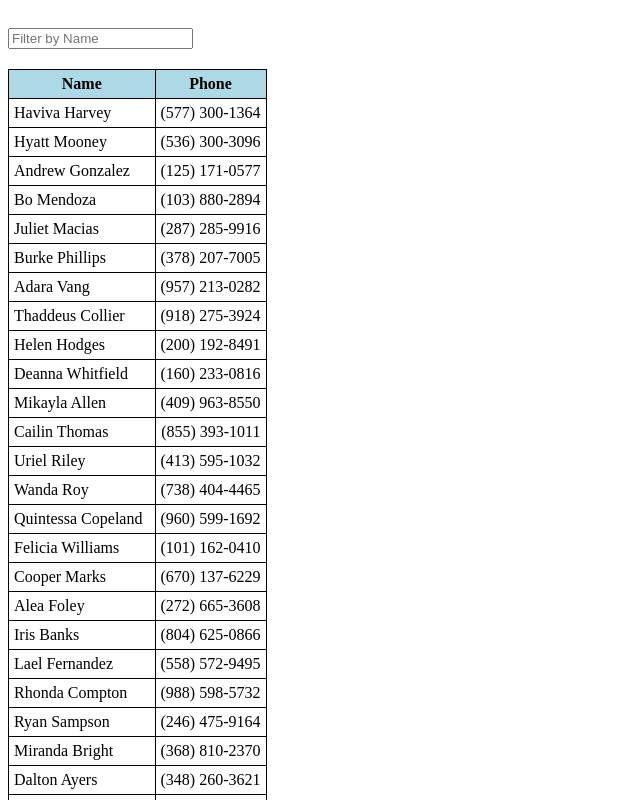
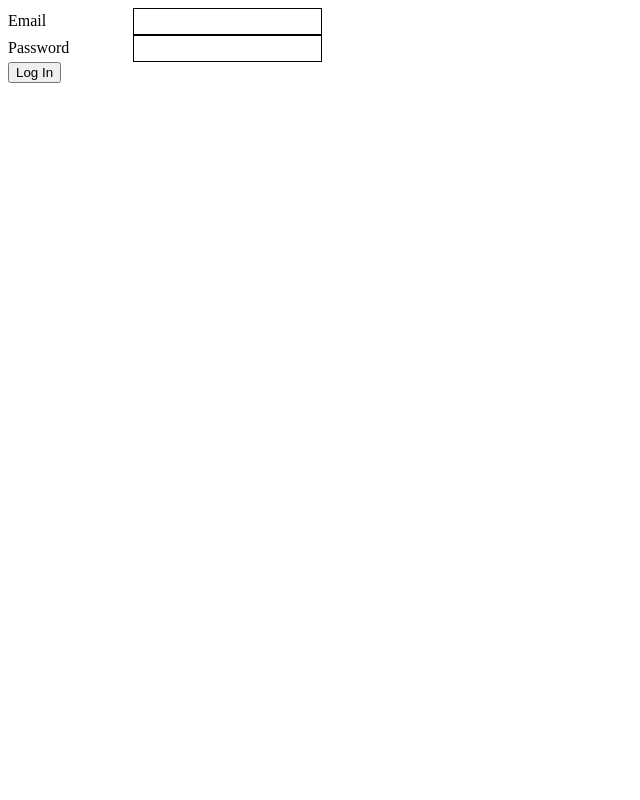
Before and after one commit to zrk/2pages, a Vue app: page / in a window 1280 px wide. Before the commit this address led to /data. Shown: the top 800 px of the page, without its empty margins (0-640 px from the left). Built offline with nearby package versions, Linux system fonts and the light colour scheme.

Commit message:
add Login Form with field validation

```diff
--- /dev/null
+++ b/src/components/InputField.vue
@@ -0,0 +1,117 @@
+<template>
+  <div
+    class="field"
+    :class="{ error }"
+  >
+
+    <label v-if="label" :for="name" class="field__label">
+      {{ label }}
+    </label>
+
+    <div class="field__input-zone">
+      <input
+        v-model="inputValue"
+        :type="type"
+        :name="name"
+        :id="name"
+        :value="value"
+        @input="input"
+        @blur="isBlured = true"
+        class="field__input"
+      />
+
+      <div v-show="error" class="field__error">
+        {{ error }}
+      </div>
+    </div>
+
+  </div>
+</template>
+
+<script>
+export default {
+  name: 'InputField',
+  props: {
+    value: String, // required for using <inputField v-model="...">
+    type: { type: String, default: 'text' },
+    name: { type: String, required: true },
+    label: String,
+    validation: Object,
+    doValidate: Boolean,
+  },
+
+  data() {
+    return {
+      inputValue: this.value,
+      isDirty: false,
+      isBlured: false,
+    };
+  },
+
+  computed: {
+    isValidationPending() {
+      return this.doValidate || (this.isDirty && this.isBlured);
+    },
+
+    isValid() {
+      if (!this.validation) return true;
+      return this.validation.check(this.inputValue);
+    },
+
+    error() {
+      return this.isValidationPending && !this.isValid
+        ? this.validation.errorMessage
+        : null;
+    },
+  },
+
+  methods: {
+    input(event) {
+      this.isDirty = true;
+      const value = this.isValid ? event.target.value : '';
+      this.$emit('input', value);
+    },
+  },
+};
+</script>
+
+
+<style lang="scss">
+.field {
+  display: flex;
+  flex-wrap: wrap;
+  align-items: baseline;
+}
+
+.field__label {
+  flex: 0 0 120px;
+}
+
+.field__input-zone {
+  flex: 1 1;
+
+  display: flex;
+  flex-wrap: wrap;
+  align-items: center;
+}
+
+.field__input {
+  border: 1px solid;
+  padding: 5px;
+}
+
+.field__input,
+.field__error {
+  margin-left: 5px;
+}
+
+.error {
+  .field__input {
+    border-color: red;
+  }
+  .field__error {
+    font-size: small;
+    color: red;
+  }
+}
+</style>
--- a/src/components/Login.vue
+++ b/src/components/Login.vue
@@ -1,22 +1,77 @@
 <template>
   <div class="login">
 
-    <h1>WORK IN PROGRESS!</h1>
+    <InputField
+      v-model="email"
+      name="email"
+      label="Email"
+      :validation="emailValidation"
+      :do-validate="isOnceSubmitted"
+    />
 
-    <label for="email">Email</label>
-    <input type="text" name="email" id="email" />
+    <InputField
+      type="password"
+      v-model="password"
+      name="password"
+      label="Password"
+      :validation="passwordValidation"
+      :do-validate="isOnceSubmitted"
+    />
 
-    <label for="password">Password</label>
-    <input type="password" name="password" id="password" />
+    <button
+      :disabled="!isSubmitEnabled"
+      @click="submit"
+    >
+      Log In
+    </button>
 
   </div>
 </template>
 
 <script>
+import InputField from './InputField.vue';
+
 export default {
   name: 'Login',
-  props: {
-    msg: String,
+
+  components: {
+    InputField,
+  },
+
+  data() {
+    return {
+      isOnceSubmitted: false,
+
+      email: '',
+      emailValidation: {
+        check: (value) => {
+          // Email validation from Vue Cookbook
+          // https://vuejs.org/v2/cookbook/form-validation.html#Using-Custom-Validation
+          // eslint-disable-next-line
+          const re = /^(([^<>()\[\]\\.,;:\s@"]+(\.[^<>()\[\]\\.,;:\s@"]+)*)|(".+"))@((\[[0-9]{1,3}\.[0-9]{1,3}\.[0-9]{1,3}\.[0-9]{1,3}\])|(([a-zA-Z\-0-9]+\.)+[a-zA-Z]{2,}))$/;
+          return re.test(value);
+        },
+        errorMessage: 'Invalid email address',
+      },
+
+      password: '',
+      passwordValidation: {
+        check: value => value.length >= 6,
+        errorMessage: 'Password must be at least 6 characters',
+      },
+    };
+  },
+
+  computed: {
+    isSubmitEnabled() { return !this.isOnceSubmitted || (this.email && this.password); },
+  },
+
+  methods: {
+    submit() {
+      this.isOnceSubmitted = true;
+
+      // TODO: Actions on submit
+    },
   },
 };
 </script>
--- a/src/views/LoginView.vue
+++ b/src/views/LoginView.vue
@@ -1,5 +1,5 @@
 <template>
-  <div class="login">
+  <div class="login-view">
     <Login />
   </div>
 </template>
@@ -12,10 +12,5 @@ export default {
   components: {
     Login,
   },
-
-  // WIP - FOR DEMO
-  mounted() {
-    this.$router.push("data");
-  },
 };
 </script>
```
